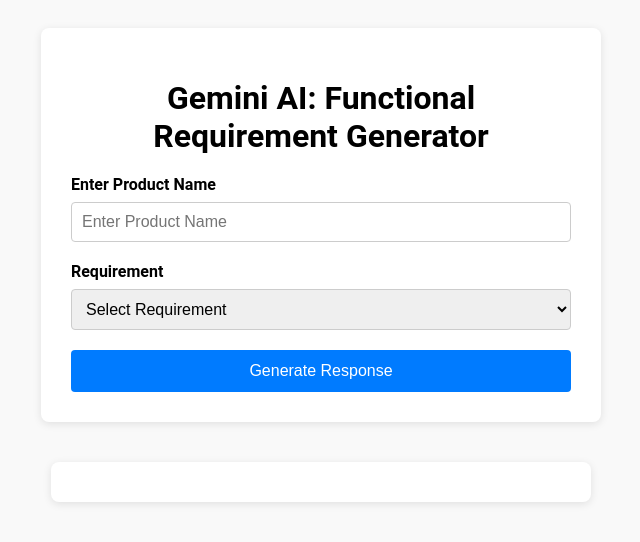
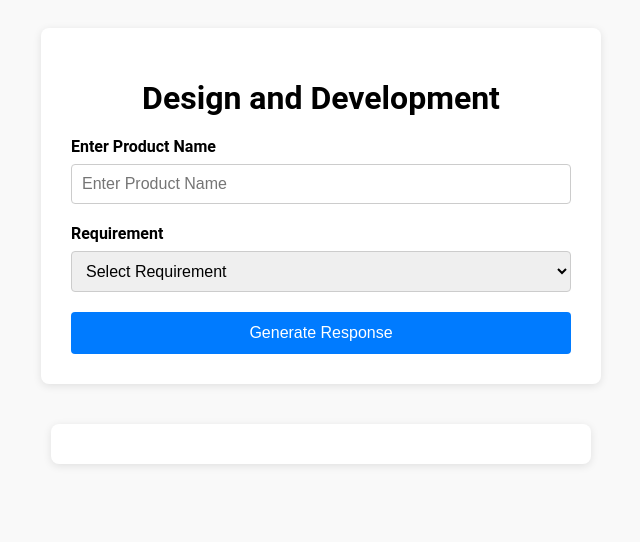
Before and after one commit to Meril-HC/polygon-app, a plain HTML site: page index.html in a window 1280 px wide. Shown: the whole page, without its empty margins (319-959 px from the left). Drawn offline with Linux system fonts and the light colour scheme.

Commit message:
index.html

```diff
--- a/index.html
+++ b/index.html
@@ -3,7 +3,7 @@
 <head>
   <meta charset="UTF-8" />
   <meta name="viewport" content="width=device-width, initial-scale=1.0"/>
-  <title>Gemini AI: Sectioned & Formatted Requirements</title>
+  <title>Design and Development</title>
   <style>
     body {
       font-family: 'Roboto', sans-serif;
@@ -69,7 +69,7 @@
 </head>
 <body>
   <div class="container">
-    <h1>Gemini AI: Functional Requirement Generator</h1>
+    <h1>Design and Development</h1>
     <form id="responseForm">
       <label for="product">Enter Product Name</label>
       <input type="text" id="product" placeholder="Enter Product Name" required />
```
